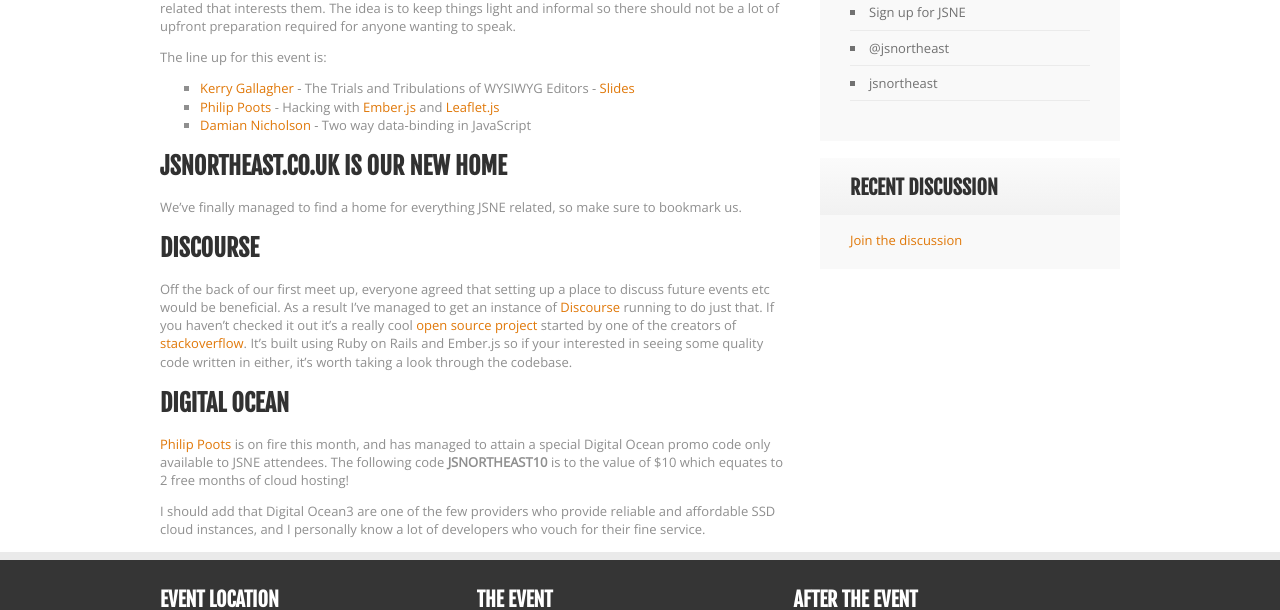
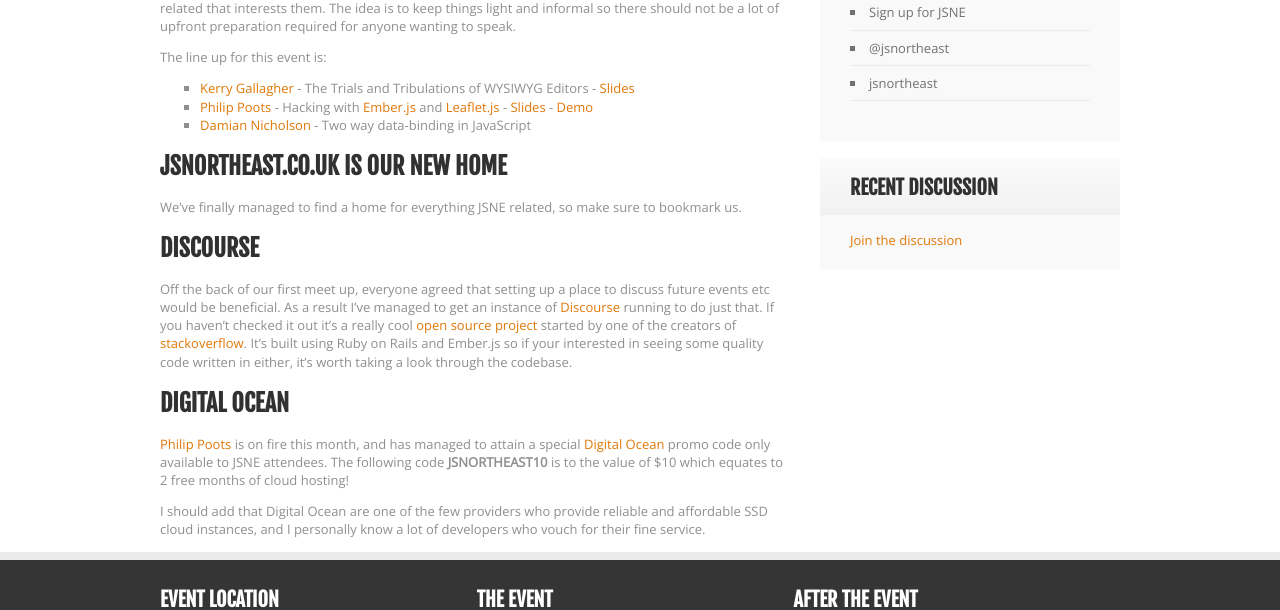
Before and after one commit to chrisbarber86/jsnortheast, a Jekyll site: the page built from _posts/2013-09-02-lightning-talks.md, in a window 1280 px wide. Shown: the part 241-851 px from the top of the page. Built offline with Jekyll 4.4.1, drawn with Linux system fonts in a browser that asks for light colours; nearby versions of some CDN libraries.

```diff
--- a/_posts/2013-09-02-lightning-talks.md
+++ b/_posts/2013-09-02-lightning-talks.md
@@ -9,7 +9,7 @@ This format consists of a 5-10 minute slot where speakers are able to talk about
 The line up for this event is:
 
 * [Kerry Gallagher](https://twitter.com/kerry350) - The Trials and Tribulations of WYSIWYG Editors - [Slides](https://github.com/Kerry350/WYSIWYG-presentation)
-* [Philip Poots](https://twitter.com/pootsbook) - Hacking with [Ember.js](http://www.emberjs.com) and [Leaflet.js](http://leafletjs.com)
+* [Philip Poots](https://twitter.com/pootsbook) - Hacking with [Ember.js](http://www.emberjs.com) and [Leaflet.js](http://leafletjs.com) - [Slides](http://www.slideshare.net/pootsbook/jsne-ember) - [Demo](http://crossingtheruby.com/ember-leaflet-demo/)
 * [Damian Nicholson](http://www.twitter.com/damian) - Two way data-binding in JavaScript
 
 
@@ -23,6 +23,6 @@ Off the back of our first meet up, everyone agreed that setting up a place to di
 
 ## Digital Ocean
 
-[Philip Poots](https://twitter.com/pootsbook) is on fire this month, and has managed to attain a special Digital Ocean promo code only available to JSNE attendees. The following code **JSNORTHEAST10** is to the value of $10 which equates to 2 free months of cloud hosting!
+[Philip Poots](https://twitter.com/pootsbook) is on fire this month, and has managed to attain a special [Digital Ocean](https://www.digitalocean.com) promo code only available to JSNE attendees. The following code **JSNORTHEAST10** is to the value of $10 which equates to 2 free months of cloud hosting!
 
-I should add that Digital Ocean3 are one of the few providers who provide reliable and affordable SSD cloud instances, and I personally know a lot of developers who vouch for their fine service.
+I should add that Digital Ocean are one of the few providers who provide reliable and affordable SSD cloud instances, and I personally know a lot of developers who vouch for their fine service.
```
Also changed, not shown: _posts/2013-08-05-first-meetup.md (+25 -0 lines), _posts/2013-09-12-tbc.md (added, +8 -0 lines).
